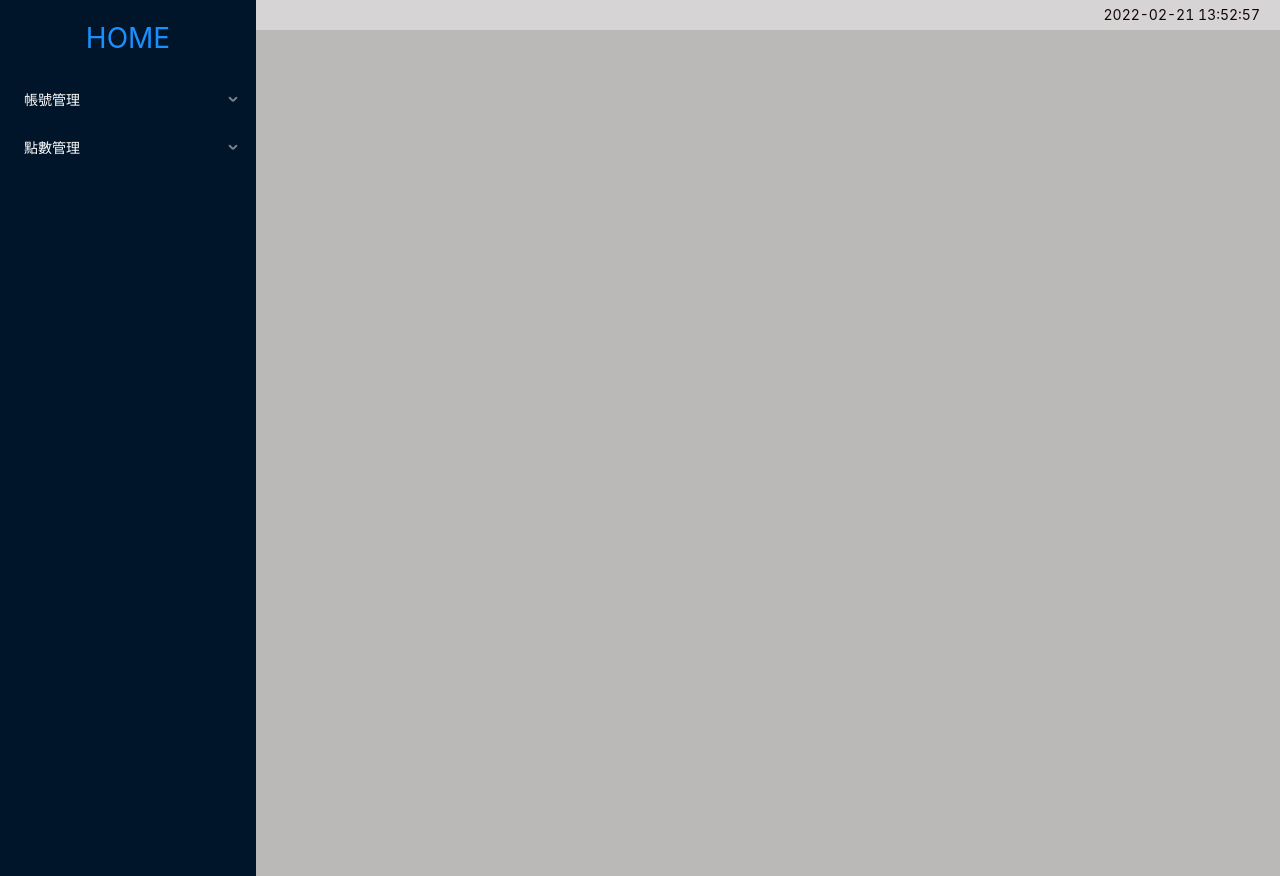
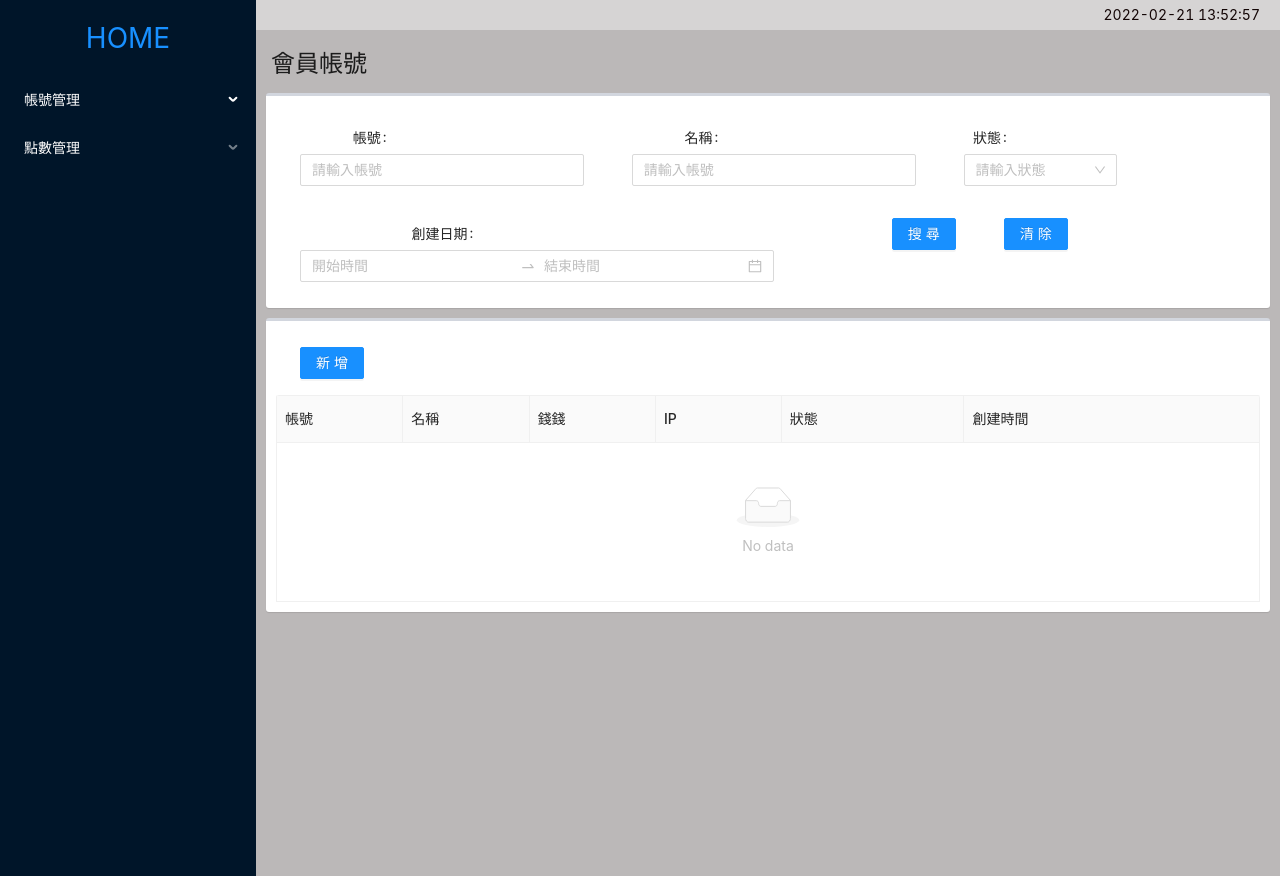
Before and after one commit to Pito0713/reactDemoooo, a React (Create React App) app: page /reactDemoooo/accounts/hall in a window 1280 px wide. Built offline with nearby package versions, Linux system fonts and the light colour scheme.

Commit message:
fixHomePage

```diff
--- a/src/App.js
+++ b/src/App.js
@@ -23,10 +23,10 @@ export default class APP extends React.Component {
               <HEADER></HEADER>
               <Routes>
                 <Route path="/reactDemoooo" element={<WELLCOME />} />
-                <Route path="accounts/hall" element={<HALL />} />
-                <Route path="accounts/hall-create" element={<HALLSUB />} />
-                <Route path="points/point" element={<POINTS />} />
-                <Route path="points/point-serve" element={<POINTSSERVE />} />
+                <Route path="/reactDemoooo/accounts/hall" element={<HALL />} />
+                <Route path="/reactDemoooo/accounts/hall-create" element={<HALLSUB />} />
+                <Route path="/reactDemoooo/points/point" element={<POINTS />} />
+                <Route path="/reactDemoooo/points/point-serve" element={<POINTSSERVE />} />
               </Routes>
             </div>
           </div>
--- a/src/configs/site.js
+++ b/src/configs/site.js
@@ -15,8 +15,8 @@ export const MENU_LIST = [
     name: 'accounts',
     text: '帳號管理',
     child: [
-      { code: 11, name: 'hall', text: '會員管理', route: 'accounts/hall' },
-      { code: 12, name: 'hall-create', text: '新增帳號', route: 'accounts/hall-create' },
+      { code: 11, name: 'hall', text: '會員管理', route: 'reactDemoooo/accounts/hall' },
+      { code: 12, name: 'hall-create', text: '新增帳號', route: 'reactDemoooo/accounts/hall-create' },
     ],
   },
   {
@@ -24,8 +24,8 @@ export const MENU_LIST = [
     name: 'points',
     text: '點數管理',
     child: [
-      { code: 21, name: 'point', text: '點數管理', route: 'points/point' },
-      { code: 22, name: 'point-serve', text: '點數服務', route: 'points/point-serve' },
+      { code: 21, name: 'point', text: '點數管理', route: 'reactDemoooo/points/point' },
+      { code: 22, name: 'point-serve', text: '點數服務', route: 'reactDemoooo/points/point-serve' },
     ],
   }
 ]
```
